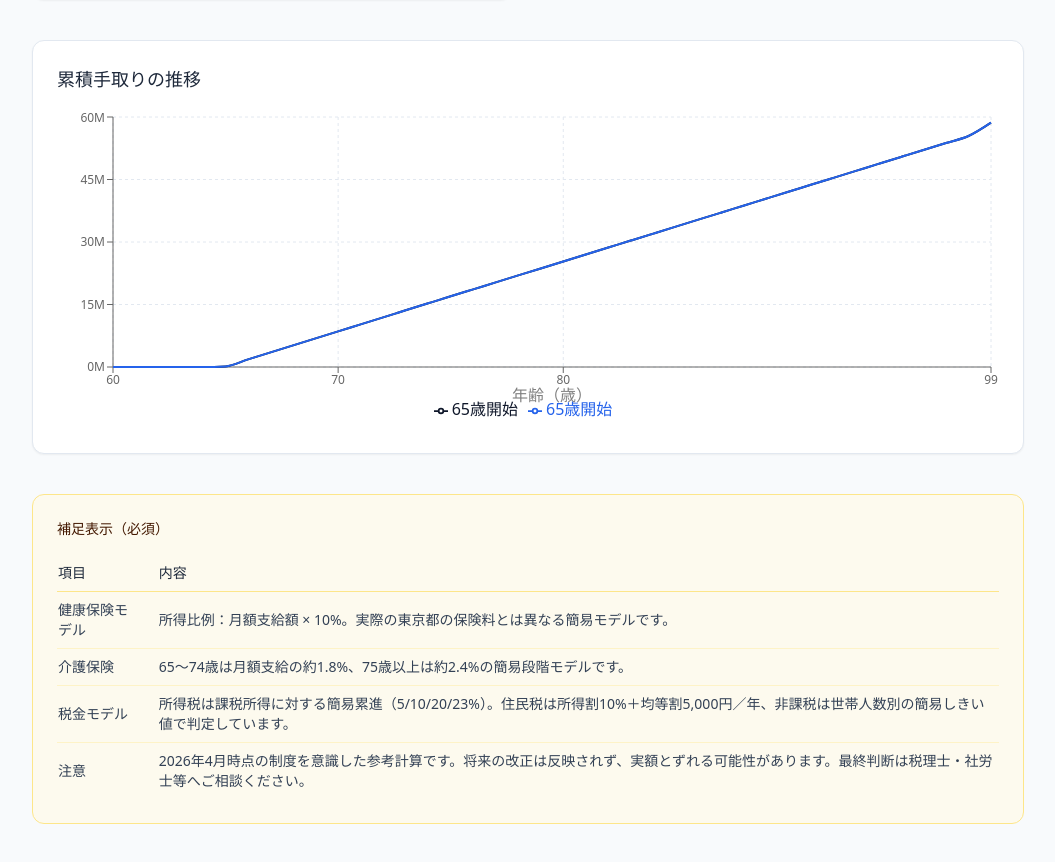
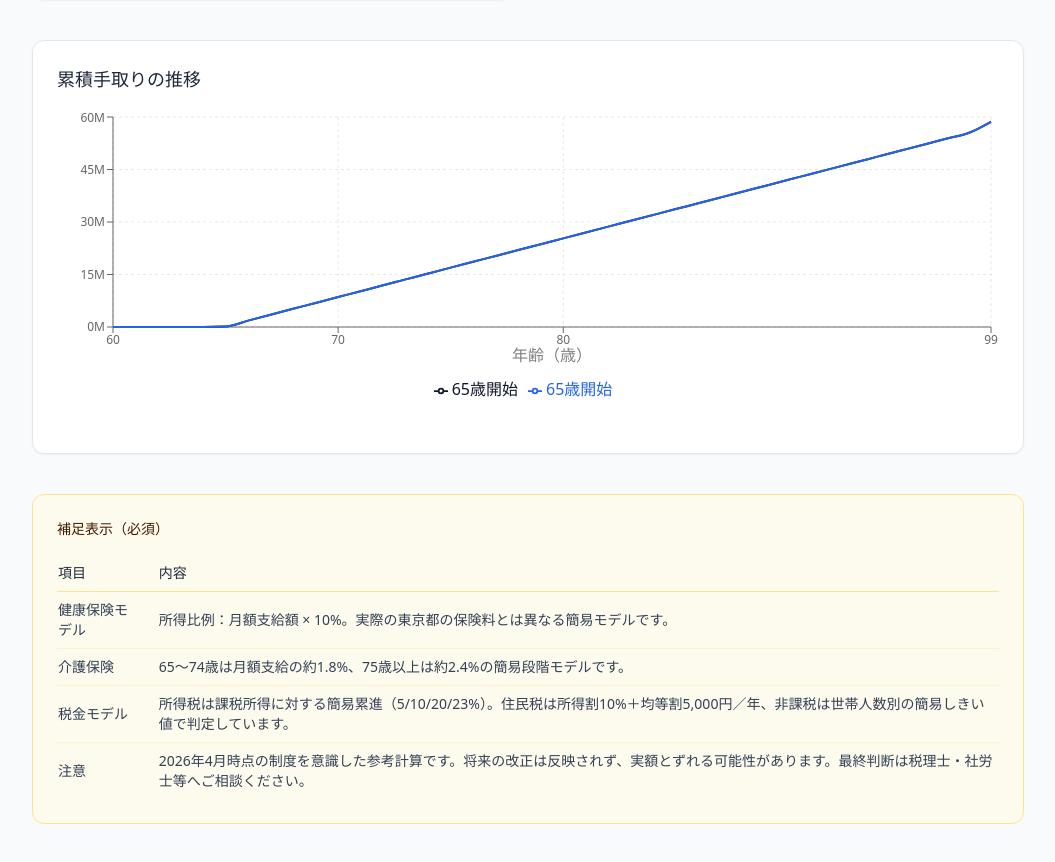
Before and after one commit to yoko345/pension_simulator, a Next.js app: page / in a window 1280 px wide. Shown: the part 973-1835 px from the top of the page, without its empty margins (112-1167 px from the left). Built offline with nearby package versions, Linux system fonts and the light colour scheme.

Commit message:
ラベルと凡例の間にマージンを設ける。

```diff
--- a/src/components/pension/PensionChartInner.tsx
+++ b/src/components/pension/PensionChartInner.tsx
@@ -23,7 +23,7 @@
         >
             <LineChart
                 data={chartData}
-                margin={{ top: 8, right: 8, left: 8, bottom: 8 }}
+                margin={{ top: 8, right: 8, left: 8, bottom: 28 }}
             >
                 <CartesianGrid
                     strokeDasharray="3 3"
@@ -45,7 +45,7 @@
                     formatter={(value: number) => formatYen(value)}
                     labelFormatter={(age) => `${age}歳時点（年次サンプル）`}
                 />
-                <Legend />
+                <Legend wrapperStyle={{ paddingTop: 20 }} />
                 <Line
                     type="monotone"
                     dataKey="cumulative65"
```
